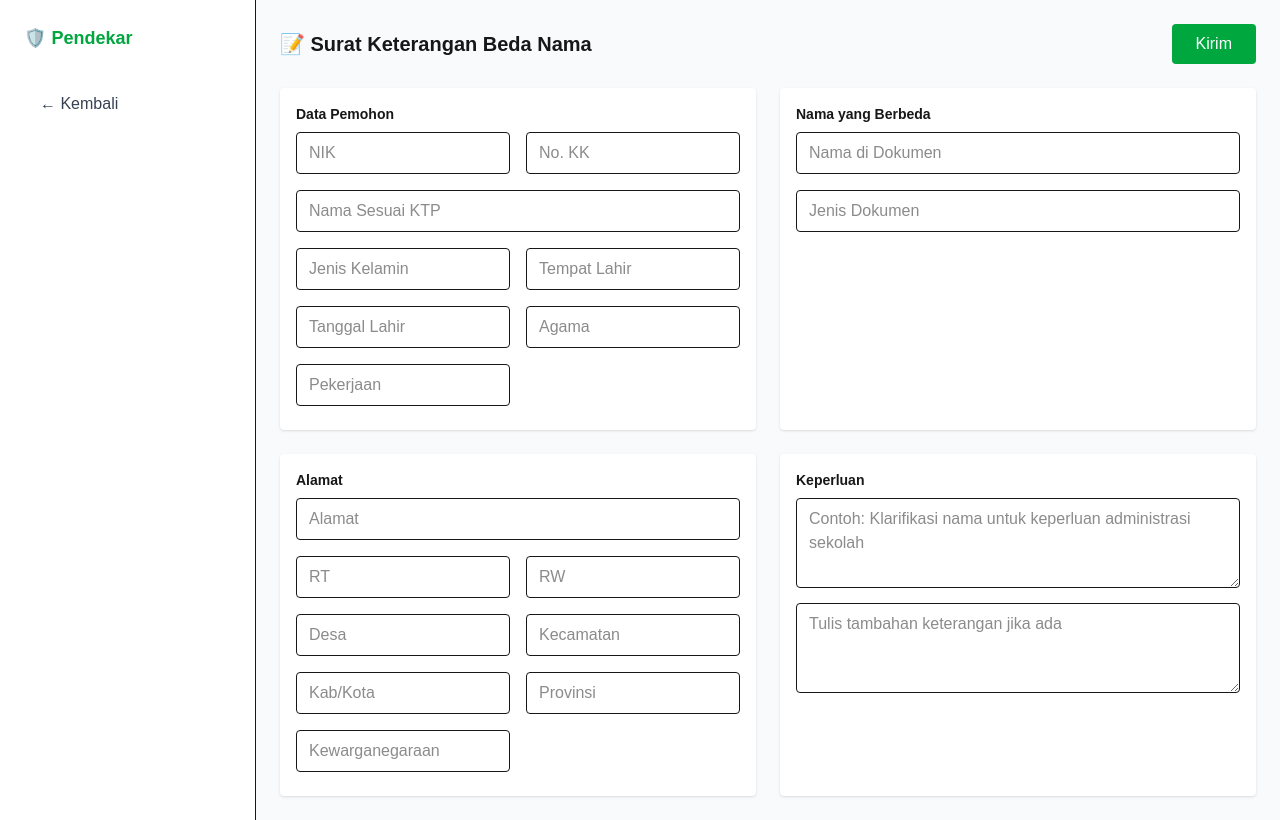
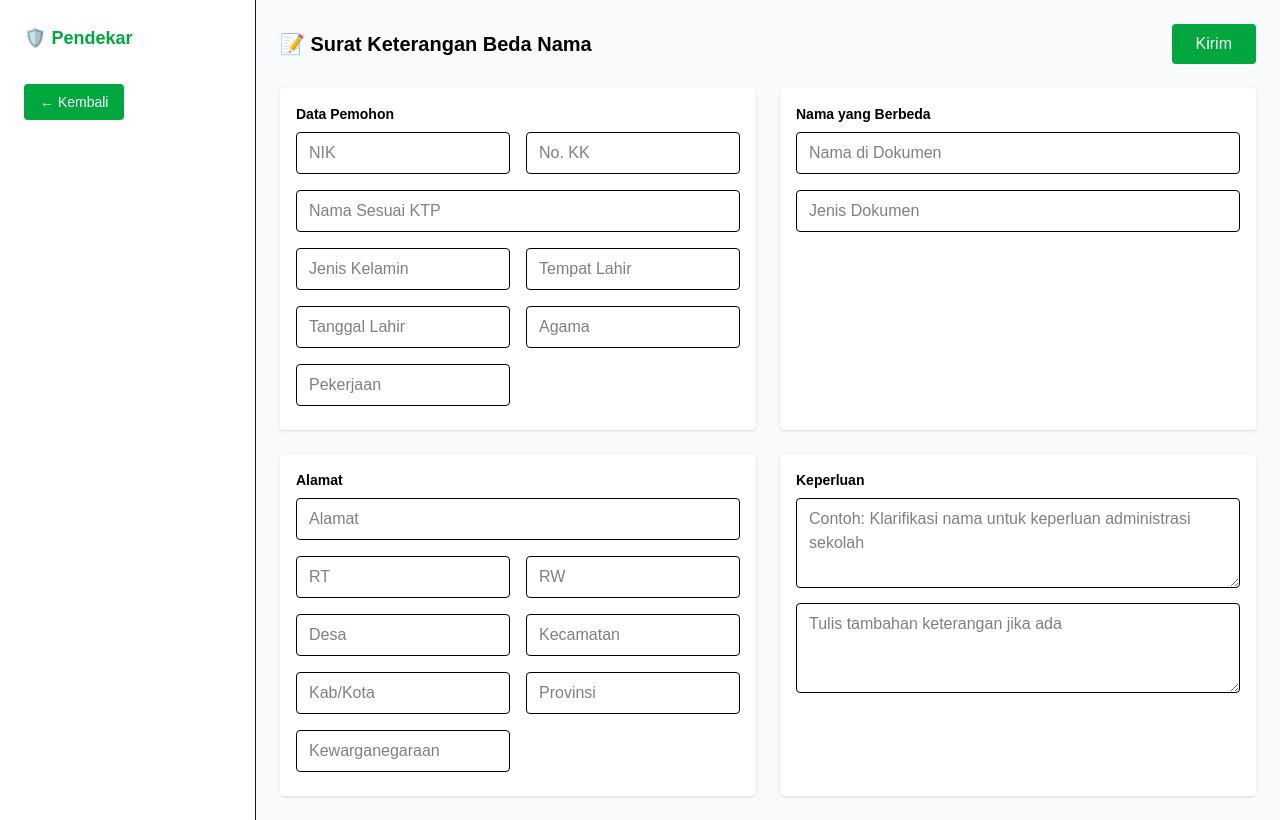
Before and after one commit to Kiki-Ervin/Aplikasi_Pendekar, a Next.js app in the folder pendekar/: page /ajukan/beda-nama in a window 1280 px wide. Built offline with nearby package versions, Linux system fonts and the light colour scheme.

Commit message:
memperbaiki tampilan
memperbaiki tampilan page beda nama dan usaha

```diff
--- a/pendekar/src/pages/ajukan/beda-nama-admin.js
+++ b/pendekar/src/pages/ajukan/beda-nama-admin.js
@@ -91,11 +91,16 @@ return (
 <aside className="w-64 bg-white border-r p-6">
 <div className="text-green-600 font-bold text-lg mb-8 flex items-center gap-2">🛡️ Admin</div>
 <nav className="space-y-2">
-<button onClick={() => router.back()} className="block px-4 py-2 text-gray-700 hover:bg-gray-100 rounded">← Kembali</button>
+<button
+  onClick={() => router.back()}
+  className="block px-4 py-2 rounded bg-green-600 text-white text-sm cursor-pointer hover:bg-green-700 transition-colors duration-200"
+>
+  ← Kembali
+</button>
 </nav>
 </aside>
 
-  <main className="flex-1 p-6 overflow-auto">
+  <main className="flex-1 p-6 overflow-auto text-black">
     <div className="flex justify-between items-center mb-6">
       <h1 className="text-xl font-bold">📝 Surat Keterangan Beda Nama (Admin)</h1>
       <div className="space-x-2">
--- a/pendekar/src/pages/ajukan/beda-nama.js
+++ b/pendekar/src/pages/ajukan/beda-nama.js
@@ -57,7 +57,12 @@ return (
 <aside className="w-64 bg-white border-r p-6">
 <div className="text-green-600 font-bold text-lg mb-8 flex items-center gap-2">🛡️ Pendekar</div>
 <nav className="space-y-2">
-<button onClick={() => router.back()} className="block px-4 py-2 text-gray-700 hover:bg-gray-100 rounded">← Kembali</button>
+<button
+  onClick={() => router.back()}
+  className="block px-4 py-2 rounded bg-green-600 text-white text-sm cursor-pointer hover:bg-green-700 transition-colors duration-200"
+>
+  ← Kembali
+</button>
 </nav>
 </aside>
 
@@ -65,11 +70,11 @@ return (
   <main className="flex-1 p-6 overflow-auto">
     <form onSubmit={handleSubmit}>
       <div className="flex justify-between items-center mb-6">
-        <h1 className="text-xl font-bold">📝 Surat Keterangan Beda Nama</h1>
+        <h1 className="text-xl font-bold text-black">📝 Surat Keterangan Beda Nama</h1>
         <button type="submit" className="bg-green-600 text-white px-6 py-2 rounded hover:bg-green-700">Kirim</button>
       </div>
 
-      <div className="grid grid-cols-1 md:grid-cols-2 gap-6">
+      <div className="grid grid-cols-1 md:grid-cols-2 gap-6 text-black">
         {/* Data Pemohon */}
         <div className="bg-white p-4 rounded shadow">
           <h2 className="font-semibold text-sm mb-2">Data Pemohon</h2>
--- a/pendekar/src/pages/ajukan/usaha-admin.js
+++ b/pendekar/src/pages/ajukan/usaha-admin.js
@@ -75,11 +75,16 @@ updateStatus("selesai", "sudah dicetak");
       <aside className="w-64 bg-white border-r p-6">
         <div className="text-green-600 font-bold text-lg mb-8 flex items-center gap-2">🛡️ Admin</div>
         <nav className="space-y-2">
-          <button onClick={() => router.back()} className="block px-4 py-2 text-gray-700 hover:bg-gray-100 rounded">← Kembali</button>
+          <button
+  onClick={() => router.back()}
+  className="block px-4 py-2 rounded bg-green-600 text-white text-sm cursor-pointer hover:bg-green-700 transition-colors duration-200"
+>
+  ← Kembali
+</button>
         </nav>
       </aside>
 
-      <main className="flex-1 p-6 overflow-auto">
+      <main className="flex-1 p-6 overflow-auto text-black">
         <div className="flex justify-between items-center mb-6">
           <h1 className="text-xl font-bold">📝 Surat Keterangan Usaha (Admin)</h1>
           <div className="space-x-2">
--- a/pendekar/src/pages/ajukan/usaha.js
+++ b/pendekar/src/pages/ajukan/usaha.js
@@ -59,18 +59,23 @@ return (
 <aside className="w-64 bg-white border-r p-6">
 <div className="text-green-600 font-bold text-lg mb-8 flex items-center gap-2">🛡️ Pendekar</div>
 <nav className="space-y-2">
-<button onClick={() => router.back()} className="block px-4 py-2 text-gray-700 hover:bg-gray-100 rounded">← Kembali</button>
+<button
+  onClick={() => router.back()}
+  className="block px-4 py-2 rounded bg-green-600 text-white text-sm cursor-pointer hover:bg-green-700 transition-colors duration-200"
+>
+  ← Kembali
+</button>
 </nav>
 </aside>
 
 
   <main className="flex-1 p-6 overflow-auto">
     <div className="flex justify-between items-center mb-6">
-      <h1 className="text-xl font-bold">📝 Surat Keterangan Usaha</h1>
+      <h1 className="text-xl font-bold text-black">📝 Surat Keterangan Usaha</h1>
       <button onClick={handleSubmit} className="bg-green-600 text-white px-6 py-2 rounded hover:bg-green-700">Kirim</button>
     </div>
 
-    <div className="grid grid-cols-1 md:grid-cols-2 gap-6">
+    <div className="grid grid-cols-1 md:grid-cols-2 gap-6 text-black">
       <div className="bg-white p-4 rounded shadow">
         <h2 className="font-semibold text-sm mb-2">Data Diri Pemohon</h2>
         <div className="grid grid-cols-2 gap-4 mb-2">
```
